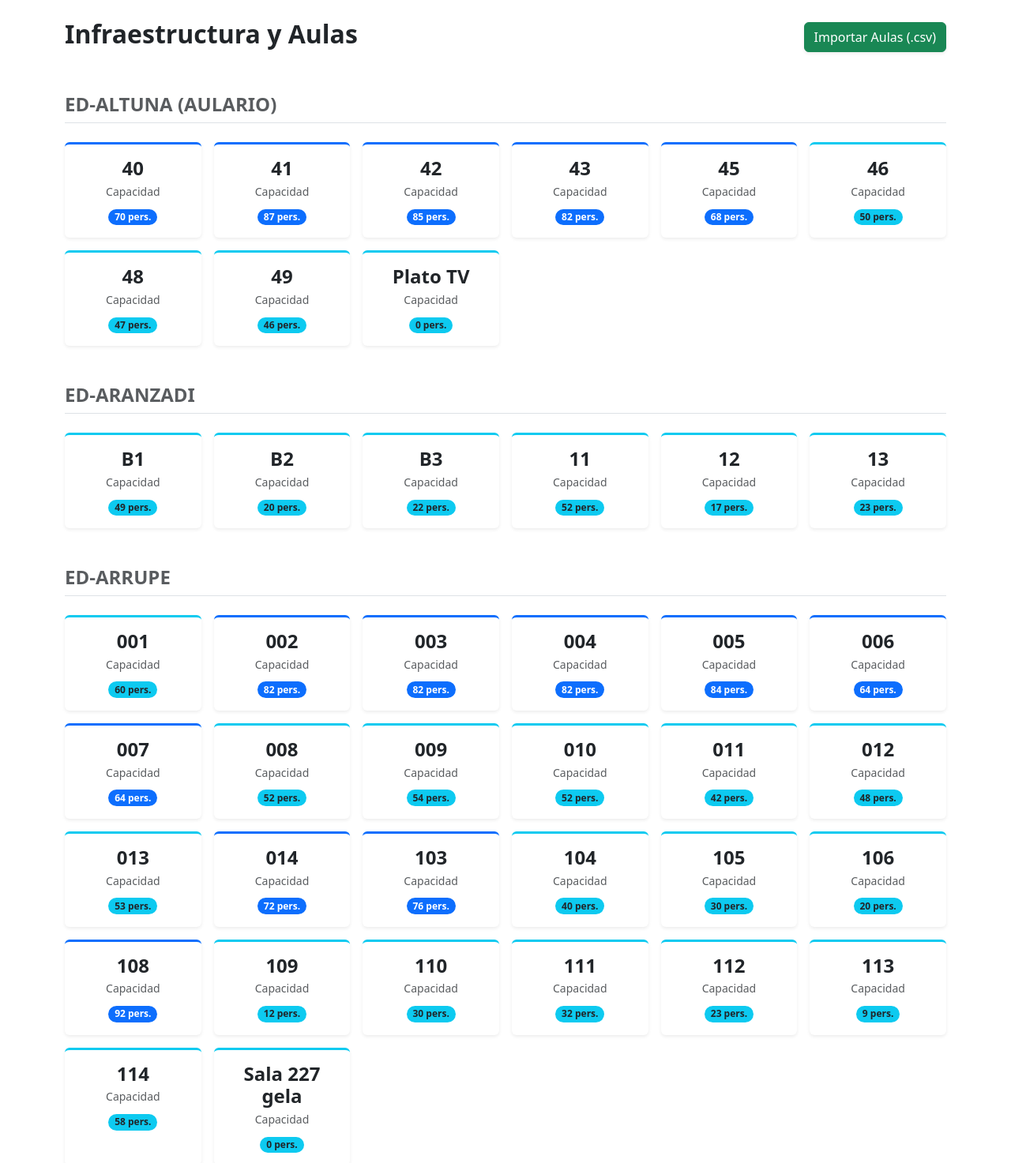
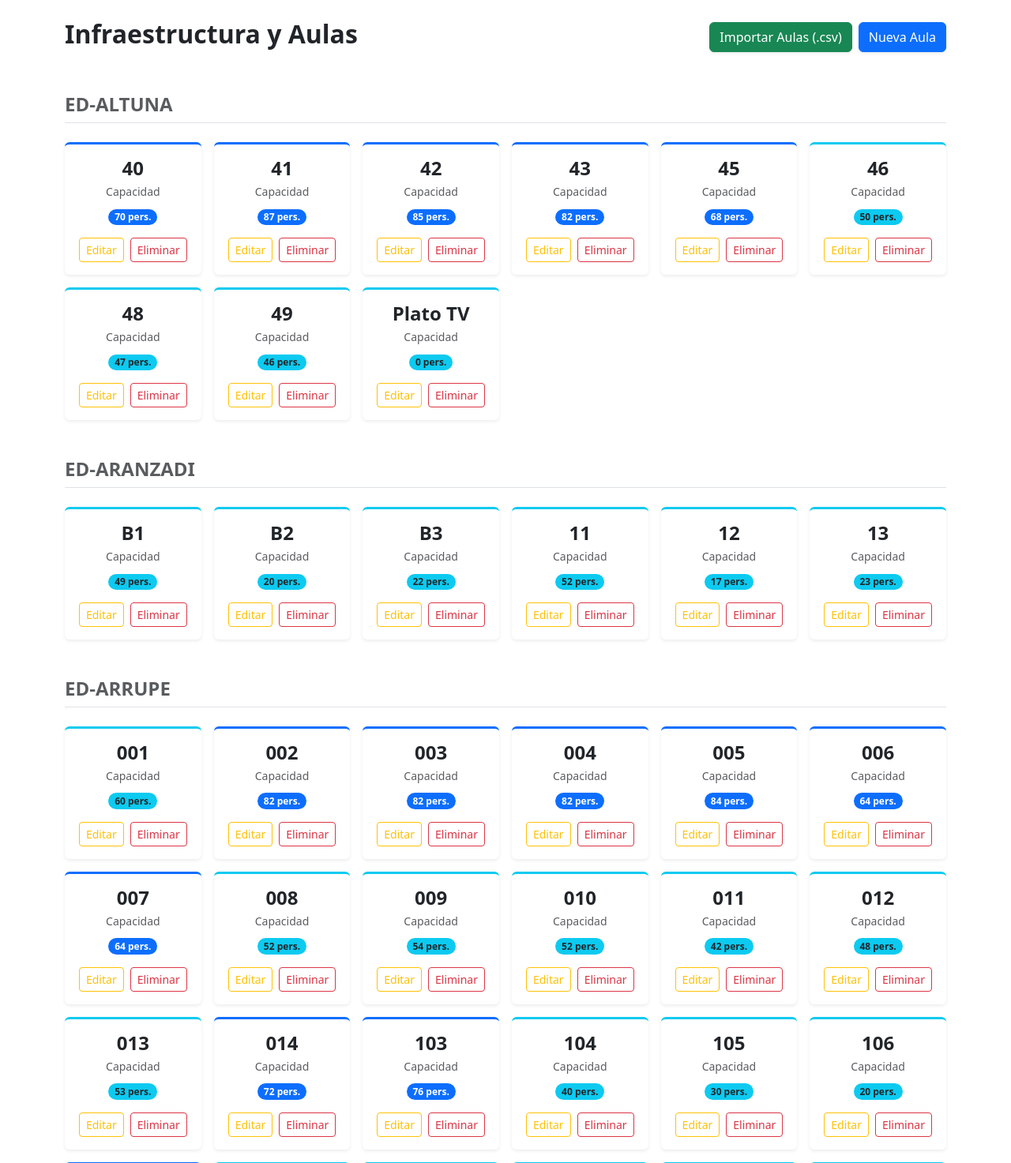
Before and after one commit to Gontzaa86/PFG-25-26, a Flask app: page /aulas in a window 1280 px wide. Shown: the part 56-1529 px from the top of the page at 79% size. Run offline with Flask 3, Linux system fonts and the light colour scheme.

Commit message:
Funcionalidades aulas
Añadir Aula
Eliminar Aula
Modificar Aula

```diff
--- a/main.py
+++ b/main.py
@@ -337,7 +337,7 @@ def importar_aulas():
                 print(f"Fila ignorada por falta de datos: {clean_row}") # Ver en consola de Flask
                 continue
 
-            nombre_edificio = f"Ed-{edificio_raw}"
+            nombre_edificio = normalizar_nombre_edificio(edificio_raw)
 
             # Si contiene "(" se queda solo con lo anterior
             aula_id = aula_raw.split('(')[0].strip()
@@ -382,6 +382,73 @@ def importar_aulas():
         print(f"Error crítico: {e}")
         return jsonify({"error": f"Error al procesar el CSV: {str(e)}"}), 500
 
+# ==== Rutas de aulas ====
+@app.route('/api/aulas', methods=['POST'])
+def gestionar_aula():
+    data = cargar_datos()
+    aula = request.json or {}
+
+    original_id = str(aula.get('original_id', '')).strip()
+    aula_id = str(aula.get('id', '')).strip()
+    building = str(aula.get('building', '')).strip()
+    capacity_value = aula.get('capacity')
+
+    if not aula_id or not building or capacity_value in (None, ''):
+        return jsonify({"error": "El ID del aula, el edificio y la capacidad son obligatorios."}), 400
+
+    building = normalizar_nombre_edificio(building)
+
+    try:
+        capacity = int(capacity_value)
+    except (ValueError, TypeError):
+        return jsonify({"error": "La capacidad debe ser un número entero."}), 400
+
+    rooms = data.get('rooms', [])
+
+    if original_id:
+        existing = next((r for r in rooms if r['id'] == original_id), None)
+        if not existing:
+            return jsonify({"error": "Aula no encontrada para edición."}), 404
+        if aula_id != original_id and any(r['id'] == aula_id for r in rooms):
+            return jsonify({"error": "Ya existe un aula con ese ID."}), 400
+        existing['id'] = aula_id
+        existing['building'] = building
+        existing['capacity'] = capacity
+    else:
+        if any(r['id'] == aula_id for r in rooms):
+            return jsonify({"error": "Ya existe un aula con ese ID."}), 400
+        rooms.append({
+            "id": aula_id,
+            "building": building,
+            "capacity": capacity
+        })
+
+    edificios = sorted({r['building'] for r in rooms})
+    data['rooms'] = rooms
+    data['buildings'] = edificios
+    guardar_datos(data)
+    return jsonify({"success": True, "id": aula_id})
+
+@app.route('/api/aulas/<id>', methods=['GET'])
+def obtener_aula(id):
+    data = cargar_datos()
+    aula = next((r for r in data.get('rooms', []) if r['id'] == id), None)
+    if aula:
+        return jsonify(aula)
+    return jsonify({"error": "Aula no encontrada"}), 404
+
+@app.route('/api/aulas/<id>', methods=['DELETE'])
+def eliminar_aula(id):
+    data = cargar_datos()
+    rooms = [r for r in data.get('rooms', []) if r['id'] != id]
+    if len(rooms) == len(data.get('rooms', [])):
+        return jsonify({"error": "Aula no encontrada"}), 404
+
+    data['rooms'] = rooms
+    data['buildings'] = sorted({r['building'] for r in rooms})
+    guardar_datos(data)
+    return jsonify({"success": True})
+
 # ==== Rutas de restricciones ====
 @app.route('/api/config/restricciones')
 def obtener_restricciones():
@@ -391,6 +458,27 @@ def obtener_restricciones():
 # ---------------------------------------------------------
 # FUNCIONES
 # ---------------------------------------------------------
+
+def normalizar_nombre_edificio(raw):
+    if raw is None:
+        return ''
+
+    value = str(raw).strip()
+    if value.lower().startswith('ed-'):
+        value = value[3:].strip()
+
+    if '(' in value:
+        value = value.split('(')[0].strip()
+
+    value = ' '.join(value.split())
+
+    def capitalizar_segmento(segmento):
+        partes = segmento.split('-')
+        return '-'.join(part.capitalize() for part in partes if part)
+
+    value = ' '.join(capitalizar_segmento(palabra) for palabra in value.split(' '))
+    return f"Ed-{value}" if value else ''
+
 
 def cargar_datos(): # Función general de carga de datos para evitar repetición en cada caso individual
     ruta_json = os.path.join(app.root_path, 'data', 'dataset_prueba2.json')
--- a/static/js/aulas.js
+++ b/static/js/aulas.js
@@ -1,14 +1,16 @@
 let archivoAulasPendiente = null;
+let modalAula = null;
 const modalConfirmacionAulas = new bootstrap.Modal(document.getElementById('modalConfirmarImportarAulas'));
 
-function subirAulas(input)
-{
+function subirAulas(input) {
     if (!input.files || !input.files[0]) return;
-
-    // Se guarda el archivo y se abre el modal en lugar de subirlo directamente
     archivoAulasPendiente = input.files[0];
     modalConfirmacionAulas.show();
 }
+
+document.addEventListener('DOMContentLoaded', function() {
+    modalAula = new bootstrap.Modal(document.getElementById('modalAula'));
+});
 
 document.getElementById('btnConfirmarSubidaAulas').addEventListener('click', async () => {
     if (!archivoAulasPendiente) return;
@@ -21,8 +23,7 @@ document.getElementById('btnConfirmarSubidaAulas').addEventListener('click', asy
     const formData = new FormData();
     formData.append('file', archivoAulasPendiente);
 
-    try
-    {
+    try {
         const res = await fetch('/api/aulas/importar', {
             method: 'POST',
             body: formData
@@ -30,30 +31,168 @@ document.getElementById('btnConfirmarSubidaAulas').addEventListener('click', asy
 
         const result = await res.json();
 
-        if (res.ok)
-        {
+        if (res.ok) {
             modalConfirmacionAulas.hide();
             alert(`¡Éxito! Se han importado ${result.count} aulas correctamente.`);
             window.location.reload();
-        }
-        else
-        {
-            alert("Error: " + result.error);
+        } else {
+            alert('Error: ' + (result.error || 'No se pudo procesar el archivo.'));
             btn.disabled = false;
             btn.innerHTML = originalText;
         }
-    }
-    catch (error)
-    {
+    } catch (error) {
         console.error('Error:', error);
-        alert("Error crítico al conectar con el servidor.");
+        alert('Error crítico al conectar con el servidor.');
         btn.disabled = false;
         btn.innerHTML = originalText;
     }
 });
 
-// Limpiar el input si se cierra el modal para permitir seleccionar el mismo archivo otra vez
 document.getElementById('modalConfirmarImportarAulas').addEventListener('hidden.bs.modal', () => {
     document.getElementById('csv-aulas').value = '';
     archivoAulasPendiente = null;
 });
+
+function abrirModalCrearAula() {
+    document.getElementById('modalTituloAula').innerText = 'Añadir Aula';
+    document.getElementById('formAula').reset();
+    document.getElementById('originalAulaId').value = '';
+    document.getElementById('inputNuevoEdificio').classList.add('d-none');
+    modalAula.show();
+}
+
+async function prepararEdicionAula(id) {
+    document.getElementById('modalTituloAula').innerText = 'Editar Aula';
+    document.getElementById('formAula').reset();
+    document.getElementById('originalAulaId').value = id;
+    document.getElementById('inputNuevoEdificio').classList.add('d-none');
+
+    try {
+        const res = await fetch(`/api/aulas/${encodeURIComponent(id)}`);
+        if (!res.ok) {
+            alert('No se encontró el aula solicitada.');
+            return;
+        }
+
+        const aula = await res.json();
+        document.getElementById('aulaId').value = aula.id;
+        document.getElementById('aulaCapacity').value = aula.capacity;
+
+        const selectEdificio = document.getElementById('aulaEdificio');
+        const opcionExistente = Array.from(selectEdificio.options).find(opt => opt.value === aula.building);
+        if (opcionExistente) {
+            selectEdificio.value = aula.building;
+        } else {
+            selectEdificio.value = 'NUEVO';
+            document.getElementById('nuevaEdificioNombre').value = aula.building;
+            document.getElementById('inputNuevoEdificio').classList.remove('d-none');
+        }
+
+        modalAula.show();
+    } catch (error) {
+        console.error('Error cargando aula:', error);
+        alert('Error cargando datos del aula.');
+    }
+}
+
+async function guardarAula() {
+    const originalId = document.getElementById('originalAulaId').value.trim();
+    const aulaId = document.getElementById('aulaId').value.trim();
+    const edificioSelect = document.getElementById('aulaEdificio');
+    let building = edificioSelect.value;
+    const nuevaEdificio = document.getElementById('nuevaEdificioNombre').value.trim();
+    const capacity = parseInt(document.getElementById('aulaCapacity').value, 10);
+
+    if (!aulaId || !building || isNaN(capacity) || capacity < 1) {
+        return alert('Por favor, rellena todos los campos correctamente.');
+    }
+
+    if (building === 'NUEVO') {
+        if (!nuevaEdificio) {
+            return alert('Por favor, indica el nombre del nuevo edificio.');
+        }
+        building = nuevaEdificio;
+    }
+
+    building = normalizarNombreEdificio(building);
+
+    const payload = {
+        id: aulaId,
+        building,
+        capacity
+    };
+    if (originalId) {
+        payload.original_id = originalId;
+    }
+
+    try {
+        const res = await fetch('/api/aulas', {
+            method: 'POST',
+            headers: { 'Content-Type': 'application/json' },
+            body: JSON.stringify(payload)
+        });
+
+        const result = await res.json();
+        if (!res.ok) {
+            return alert(result.error || 'No se pudo guardar el aula.');
+        }
+
+        modalAula.hide();
+        window.location.reload();
+    } catch (error) {
+        console.error('Error guardando aula:', error);
+        alert('Error al guardar el aula.');
+    }
+}
+
+function verificarNuevaEdificio(select) {
+    const inputDiv = document.getElementById('inputNuevoEdificio');
+    if (select.value === 'NUEVO') {
+        inputDiv.classList.remove('d-none');
+    } else {
+        inputDiv.classList.add('d-none');
+    }
+}
+
+function normalizarNombreEdificio(raw) {
+    if (!raw) return '';
+
+    let value = raw.trim();
+    if (/^ed-/i.test(value)) {
+        value = value.replace(/^ed-/i, '').trim();
+    }
+
+    const parenIndex = value.indexOf('(');
+    if (parenIndex !== -1) {
+        value = value.slice(0, parenIndex).trim();
+    }
+
+    value = value.replace(/\s+/g, ' ');
+    value = value
+        .split(' ')
+        .map(word => word
+            .split('-')
+            .map(part => part.charAt(0).toUpperCase() + part.slice(1).toLowerCase())
+            .join('-'))
+        .join(' ');
+
+    return `Ed-${value}`;
+}
+
+async function intentarEliminarAula(id) {
+    if (!confirm('¿Estás seguro de que deseas eliminar esta aula?')) {
+        return;
+    }
+
+    try {
+        const res = await fetch(`/api/aulas/${encodeURIComponent(id)}`, { method: 'DELETE' });
+        if (!res.ok) {
+            const error = await res.json();
+            return alert(error.error || 'No se pudo eliminar el aula.');
+        }
+        window.location.reload();
+    } catch (error) {
+        console.error('Error eliminando aula:', error);
+        alert('Error al eliminar el aula.');
+    }
+}
--- a/templates/aulas.html
+++ b/templates/aulas.html
@@ -8,6 +8,9 @@
             <input type="file" id="csv-aulas" accept=".csv" style="display: none;" onchange="subirAulas(this)">
             <button class="btn btn-success shadow-sm" onclick="document.getElementById('csv-aulas').click()">
                 <i class="bi bi-file-earmark-arrow-up"></i> Importar Aulas (.csv)
+            </button>
+            <button class="btn btn-primary shadow-sm" onclick="abrirModalCrearAula()">
+                <i class="bi bi-plus-lg"></i> Nueva Aula
             </button>
         </div>
     </div>
@@ -22,12 +25,18 @@
             {% for aula in aulas if aula.building == edificio %}
             <div class="col-6 col-md-4 col-lg-2 tarjeta-aula" data-id="{{ aula.id }}">
                 <div class="card h-100 shadow-sm border-0 {% if aula.capacity > 60 %}border-top border-primary border-3{% else %}border-top border-info border-3{% endif %}">
-                    <div class="card-body text-center p-3">
-                        <div class="h4 fw-bold mb-1">{{ aula.id }}</div>
-                        <div class="small text-muted mb-2">Capacidad</div>
-                        <span class="badge {% if aula.capacity > 60 %}bg-primary{% else %}bg-info text-dark{% endif %} rounded-pill">
-                            {{ aula.capacity }} pers.
-                        </span>
+                    <div class="card-body text-center p-3 d-flex flex-column justify-content-between">
+                        <div>
+                            <div class="h4 fw-bold mb-1">{{ aula.id }}</div>
+                            <div class="small text-muted mb-2">Capacidad</div>
+                            <span class="badge {% if aula.capacity > 60 %}bg-primary{% else %}bg-info text-dark{% endif %} rounded-pill">
+                                {{ aula.capacity }} pers.
+                            </span>
+                        </div>
+                        <div class="mt-3 d-flex justify-content-center gap-2">
+                            <button class="btn btn-sm btn-outline-warning" onclick="prepararEdicionAula('{{ aula.id }}')">Editar</button>
+                            <button class="btn btn-sm btn-outline-danger" onclick="intentarEliminarAula('{{ aula.id }}')">Eliminar</button>
+                        </div>
                     </div>
                 </div>
             </div>
@@ -35,6 +44,47 @@
         </div>
     </div>
     {% endfor %}
+</div>
+
+<div class="modal fade" id="modalAula" tabindex="-1" aria-hidden="true">
+    <div class="modal-dialog">
+        <div class="modal-content border-0 shadow">
+            <div class="modal-header bg-dark text-white">
+                <h5 class="modal-title" id="modalTituloAula">Nueva Aula</h5>
+                <button type="button" class="btn-close btn-close-white" data-bs-dismiss="modal"></button>
+            </div>
+            <div class="modal-body">
+                <form id="formAula" autocomplete="off">
+                    <input type="hidden" id="originalAulaId">
+                    <div class="mb-3">
+                        <label class="form-label fw-bold">Nombre / ID del Aula</label>
+                        <input type="text" class="form-control" id="aulaId" required>
+                    </div>
+                    <div class="mb-3">
+                        <label class="form-label fw-bold">Edificio</label>
+                        <select class="form-select" id="aulaEdificio" onchange="verificarNuevaEdificio(this)" required>
+                            <option value="" selected disabled>Selecciona un edificio...</option>
+                            {% for edificio in edificios %}
+                                <option value="{{ edificio }}">{{ edificio }}</option>
+                            {% endfor %}
+                            <option value="NUEVO">Añadir nuevo edificio...</option>
+                        </select>
+                    </div>
+                    <div class="mb-3 d-none" id="inputNuevoEdificio">
+                        <label class="form-label fw-bold">Nombre del nuevo edificio</label>
+                        <input type="text" class="form-control" id="nuevaEdificioNombre" placeholder="Ej. Edificio B">
+                    </div>
+                    <div class="mb-3">
+                        <label class="form-label fw-bold">Capacidad</label>
+                        <input type="number" min="1" class="form-control" id="aulaCapacity" required>
+                    </div>
+                </form>
+            </div>
+            <div class="modal-footer bg-light">
+                <button type="button" class="btn btn-primary w-100" onclick="guardarAula()">Guardar Cambios</button>
+            </div>
+        </div>
+    </div>
 </div>
 
 <div class="modal fade" id="modalConfirmarImportarAulas" tabindex="-1" aria-hidden="true">
```
Also changed, not shown: data/dataset_prueba2.json.
